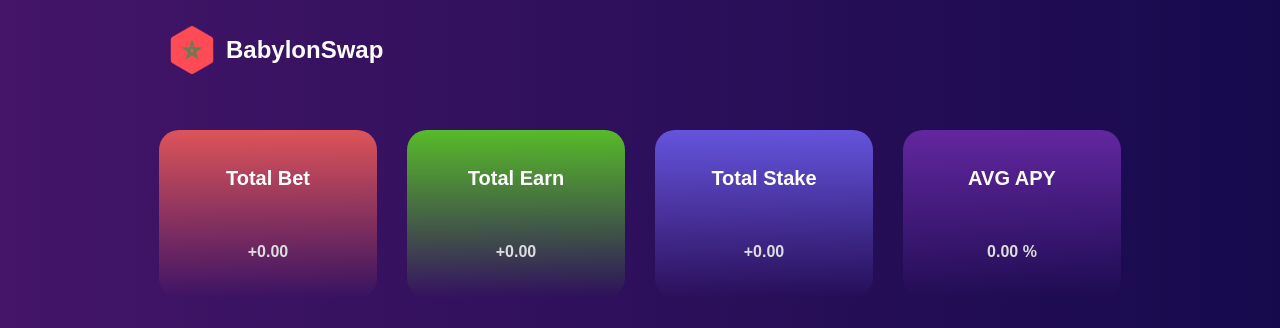
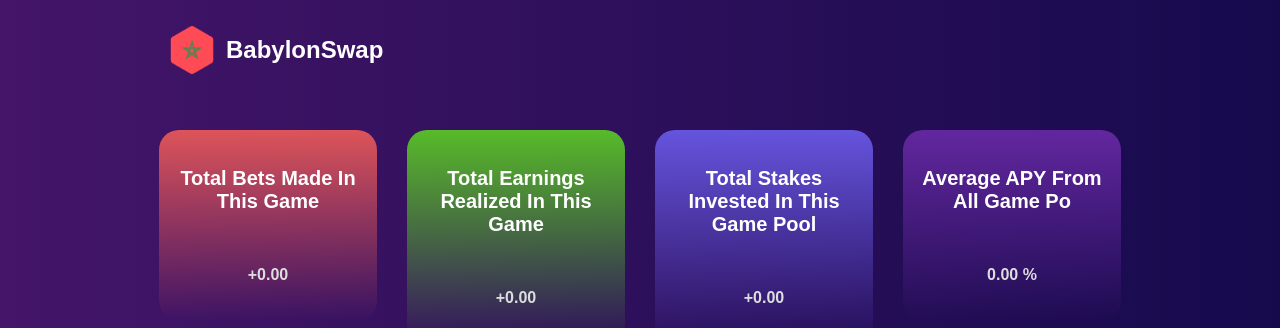
Before and after one commit to BigBen3918/DeamChart, a React (Create React App) app: page / in a window 1280 px wide. Shown: the top 328 px of the page. Built offline with nearby package versions, Linux system fonts and the light colour scheme; no server answers.

Commit message:
update: card

```diff
--- a/src/components/Card.jsx
+++ b/src/components/Card.jsx
@@ -65,7 +65,7 @@ export default function Card(props) {
         <div className="row text-center cards">
             <div className="col-md-3 col-sm-6 col-xs-12">
                 <span>
-                    <h4>Total Bet</h4>
+                    <h4>Total Bets Made In This Game</h4>
                     <h5>
                         +
                         {totalBet < 10 ** 9
@@ -81,7 +81,7 @@ export default function Card(props) {
             </div>
             <div className="col-md-3 col-sm-6 col-xs-12">
                 <span>
-                    <h4>Total Earn</h4>
+                    <h4>Total Earnings Realized In This Game</h4>
                     <h5>
                         +
                         {totalCash < 10 ** 9
@@ -97,7 +97,7 @@ export default function Card(props) {
             </div>
             <div className="col-md-3 col-sm-6 col-xs-12">
                 <span>
-                    <h4>Total Stake</h4>
+                    <h4>Total Stakes Invested In This Game Pool</h4>
                     <h5>
                         +
                         {totalStake < 10 ** 9
@@ -113,7 +113,7 @@ export default function Card(props) {
             </div>
             <div className="col-md-3 col-sm-6 col-xs-12">
                 <span>
-                    <h4>AVG APY</h4>
+                    <h4>Average APY From All Game Po</h4>
                     <h5>{Number(totalAPY).toFixed(2)} %</h5>
                 </span>
             </div>
```
